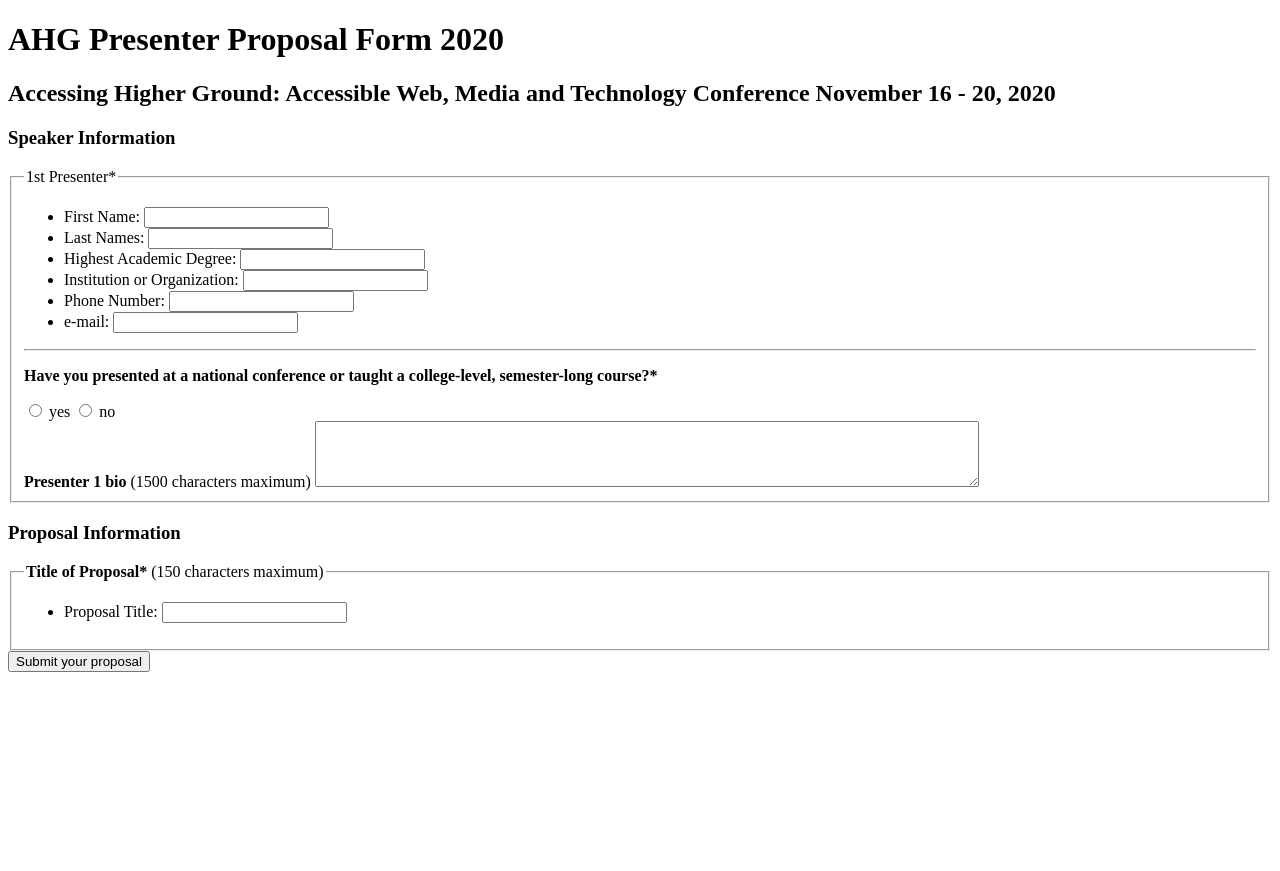
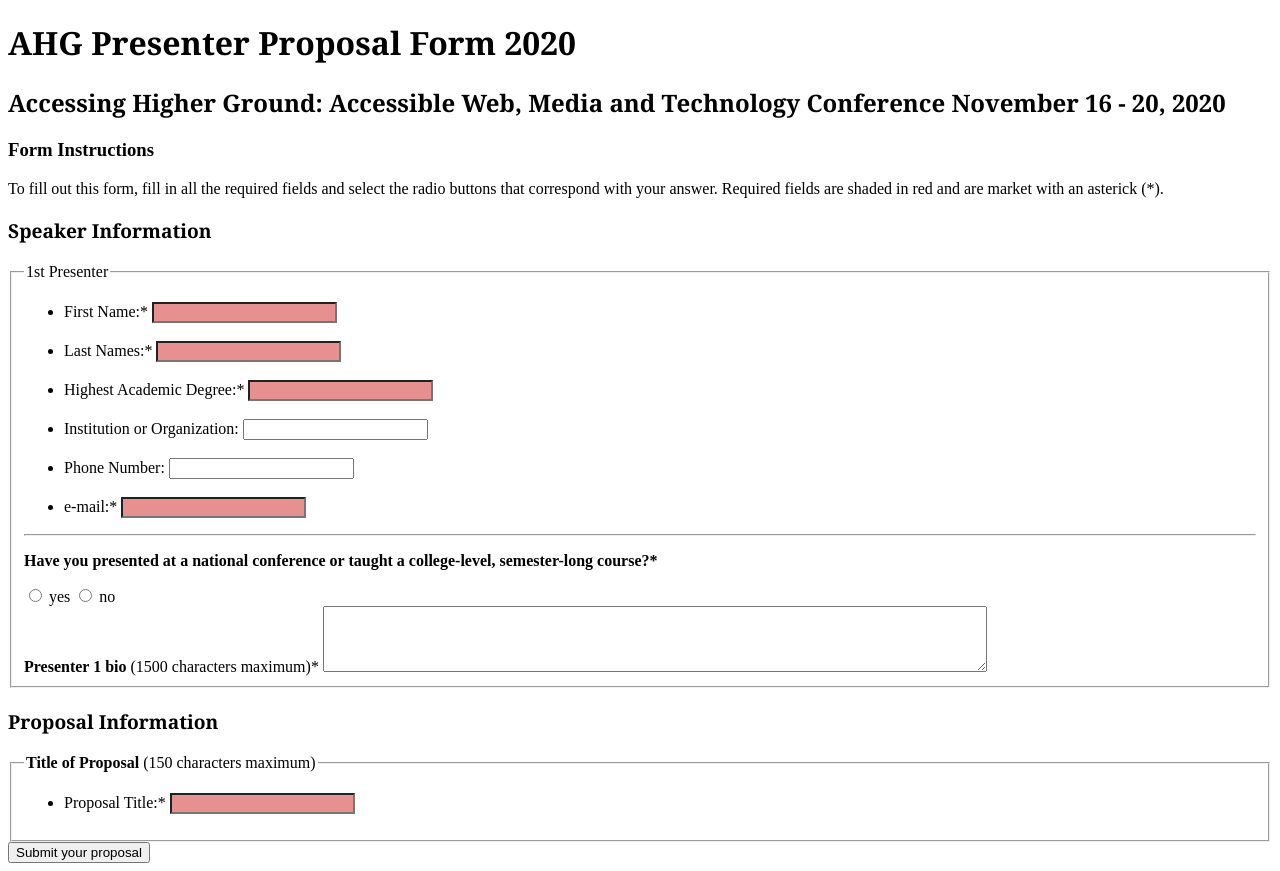
Before and after one commit to rgeorgen10/rgeorgen10.github.io, a PHP site: the page made by assign8/AHG_proposalform2020- demo-after.html in a window 1280 px wide. Before the commit the page ends 672 px from the top, so only its background shows below. Run offline with PHP 8.4, Linux system fonts and the light colour scheme.

Commit message:
Added accessibility changes

```diff
--- a/assign8/AHG_proposalform2020- demo-after.html
+++ b/assign8/AHG_proposalform2020- demo-after.html
@@ -29,45 +29,50 @@ accommodations, assistifve technology, DOJ, Department of Justice, WAI" />
 
 <div id="content">
         <div id="formheader">
-        <h1 id="formstart">AHG Presenter Proposal Form 2020</h1>
-
-		<h2 class="outline3">Accessing Higher Ground: Accessible Web, Media and Technology Conference November 16 - 20, 2020</h2>
+          <header>
+            <h1 id="formstart">AHG Presenter Proposal Form 2020</h1>
+		        <h2 class="outline3">Accessing Higher Ground: Accessible Web, Media and Technology Conference November 16 - 20, 2020</h2>
+          </header>
         </div>
-
-
+<section>
+ <h3>Form Instructions</h3>
+ <p>To fill out this form, fill in all the required fields and select the radio buttons that correspond with your answer. Required fields are shaded in red and are market with an asterick (*).</p>
  <h3 class="outline4">Speaker Information</h3>
  <form action="AHG_saveprop2020.php" method="post" id="AHGproposalform2020">
   <div class="speakerinfo">
 
 
 <fieldset>
-<legend>1st Presenter*</legend>
+<legend>1st Presenter</legend>
   <ul>
     <li>
-      <label for="fstspkr1">First Name:</label>
-      <input id="fstspkr1" name="fstspkr1" type="text"  />
+      <label for="fstspkr1">First Name:*</label>
+      <input id="fstspkr1" name="fstspkr1" type="text" required aria-required="true" />
     </li>
+    <br>
     <li>
-      <label for="lstname1">Last Names:</label>
-      <input id="lstname1" name="lstname1" type="text"  />
+      <label for="lstname1">Last Names:*</label>
+      <input id="lstname1" name="lstname1" type="text" required aria-required="true" />
     </li>
-
+    <br>
     <li>
-      <label for="degree1">Highest Academic Degree:</label>
-      <input id="degree1" name="degree1" type="text"  />
+      <label for="degree1">Highest Academic Degree:*</label>
+      <input id="degree1" name="degree1" type="text" required aria-required="true"  />
     </li>
+    <br>
     <li>
       <label for="company1">Institution or Organization:</label>
       <input id="company1" name="company1" type="text" />
     </li>
+    <br>
     <li>
       <label for="telno1" >Phone Number:</label>
       <input id="telno1" name="telno1" type="text"  />
     </li>
-
+    <br>
     <li>
-      <label for="email1" >e-mail:</label>
-      <input id="email1" name="email1" type="text" />
+      <label for="email1" >e-mail:*</label>
+      <input id="email1" name="email1" type="text" required aria-required="true" />
     </li>
   </ul>
   <hr />
@@ -75,7 +80,7 @@ accommodations, assistifve technology, DOJ, Department of Justice, WAI" />
   <div class="spkrques">
   <p><strong>Have you presented at a  national conference or taught a college-level, semester-long course?*</strong></p>
   <div class="oneques"> <span>
-  <input value="1" id="natconfexp1_yes" name="natconfexp1" type="radio" />
+  <input value="1" id="natconfexp1_yes" name="natconfexp1" type="radio" required aria-required="true" />
     <label for="natconfexp1_yes" >yes</label>
     </span> <span>
       <input value="0" id="natconfexp1_no" name="natconfexp1" type="radio" />
@@ -83,10 +88,10 @@ accommodations, assistifve technology, DOJ, Department of Justice, WAI" />
   </span> </div>
 
   <div class="suggest_form">
-  <label for="Speaker1bio"><strong>Presenter 1 bio&nbsp;</strong>(1500 characters maximum)</label>
+  <label for="Speaker1bio"><strong>Presenter 1 bio&nbsp;</strong>(1500 characters maximum)*</label>
 
 
-  <textarea id="Speaker1bio" name="Speaker1bio" cols="80" rows="4" maxlength="1003"></textarea>
+  <textarea id="Speaker1bio" name="Speaker1bio" cols="80" rows="4" maxlength="1003" required aria-required="true"></textarea>
 </fieldset>
 
 
@@ -106,12 +111,11 @@ accommodations, assistifve technology, DOJ, Department of Justice, WAI" />
 
 
   <fieldset>
-    <legend><strong><span id="proplegend">Title of Proposal</span><span class="star">*</span></strong> (150 characters maximum)</legend>
+    <legend><strong><span id="proplegend">Title of Proposal</span></strong> (150 characters maximum)</legend>
 <ul>
 <li>
-	<label for="proptitle">Proposal Title:</label>
-	<input id="proptitle" name="proptitle" class="reqfield type="text"
-    maxlength="152" />
+	<label for="proptitle">Proposal Title:*</label>
+	<input id="proptitle" name="proptitle" class="reqfield" type="text" maxlength="152" required aria-required="true" />
 
 </li>
 </ul>
@@ -120,7 +124,7 @@ accommodations, assistifve technology, DOJ, Department of Justice, WAI" />
 
 
 
-
+</section>
 </div>
 
 
--- a/assign8/css/ahgformstyle2020after.css
+++ b/assign8/css/ahgformstyle2020after.css
@@ -7,9 +7,6 @@ label, input:active + label, label[for]:focus, label[for]:active {
 color: #BF1722 !important;
 background-color: #fff2a8 !important;
 outline:solid #03C medium;
-
-ul {
-	padding-bottom: 10px;
 }
 
 #formstart {
@@ -18,6 +15,9 @@ ul {
 	font-weight:bold;
 }
 
+input[required] {
+    background-color: rgb(231, 144, 144); /* change to your desired color, e.g., an off-white */
+}
 .outline3 {
 	font-family:Georgia, "Times New Roman", Times, serif;
 	font-size:150%;
```
